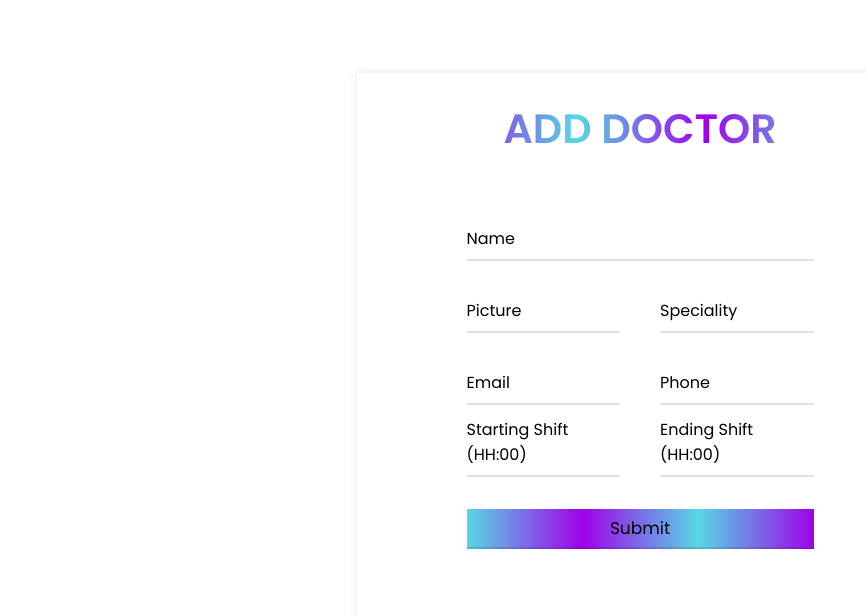
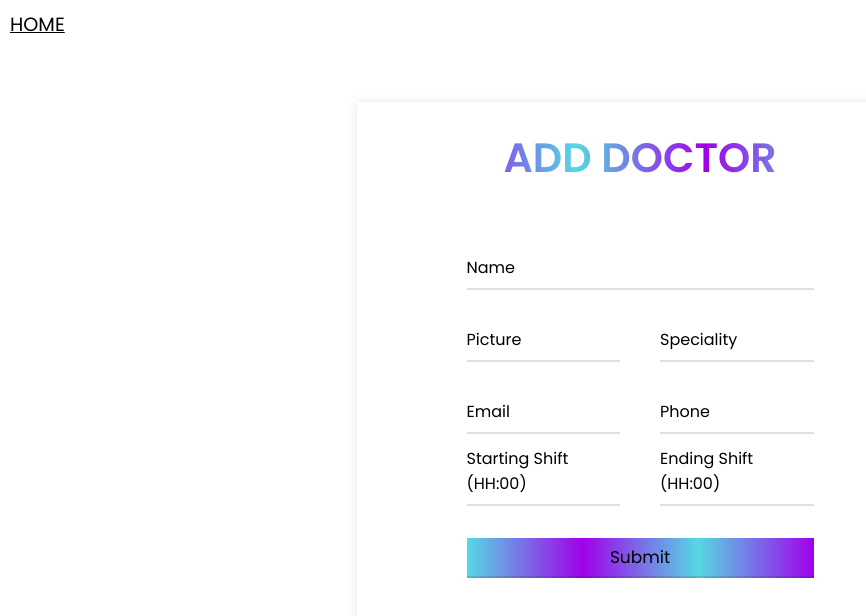
Before and after one commit to stino-x/doc-appointment, a React (Create React App) app: page /add-doctor in a window 1280 px wide. Shown: the top 616 px of the page, without its empty margins (0-866 px from the left). Built offline with nearby package versions, Linux system fonts and the light colour scheme; the HTML template or start-up script is replaced by a standard one.

Commit message:
update 11 files

```diff
--- a/src/Auth/Login.js
+++ b/src/Auth/Login.js
@@ -35,6 +35,8 @@ export default function Login() {
   };
 
   return (
+    <>
+      <Link className={styles['link-form']} to="/home">HOME</Link>
       <div className={styles.container}>
         <div className={styles.text}>
           LOG IN
@@ -79,5 +81,6 @@ export default function Login() {
           )}
         </form>
       </div>
+    </>
   );
 }
--- a/src/Styles/DoctorSelect.module.css
+++ b/src/Styles/DoctorSelect.module.css
@@ -15,6 +15,11 @@
   margin: 0;
   padding: 0;
   text-transform: capitalize;
+}
+
+.link-form {
+  color: black;
+  font-size: 1.2rem;
 }
 
 #root {
--- a/src/Styles/DoctorsForm.module.css
+++ b/src/Styles/DoctorsForm.module.css
@@ -13,6 +13,11 @@ body {
   min-width: 98vw;
   background: linear-gradient(115deg, #56d8e4 10%, #9f01ea 90%);
   background: linear-gradient(115deg, #9f01ea 10%, #56d8e4 90%);
+}
+
+.link-form {
+  color: black;
+  font-size: 1.2rem;
 }
 
 .container {
--- a/src/Styles/Login.module.css
+++ b/src/Styles/Login.module.css
@@ -16,6 +16,11 @@
   position: relative;
   max-width: 100%;
   max-height: 100%;
+}
+
+.link-form {
+  color: black;
+  font-size: 1.2rem;
 }
 
 .container .text {
--- a/src/Styles/ReservationForm.module.css
+++ b/src/Styles/ReservationForm.module.css
@@ -103,6 +103,11 @@
   transition: transform 0.3s ease;
 }
 
+.link-form {
+  color: black;
+  font-size: 1.2rem;
+}
+
 .input-data input:focus ~ .underline::before,
 .input-data input:valid ~ .underline::before,
 .textarea textarea:focus ~ .underline::before,
--- a/src/Styles/Reservations.module.css
+++ b/src/Styles/Reservations.module.css
@@ -4,6 +4,11 @@
   background: linear-gradient(to right, #56d8e4, #9f01ea);
   font-family: sans-serif;
   font-weight: 100;
+}
+
+.link-form {
+  color: black;
+  font-size: 1.2rem;
 }
 
 .container {
--- a/src/components/DetailPage.js
+++ b/src/components/DetailPage.js
@@ -55,6 +55,8 @@ export default function DoctorDetails() {
   const endingShift = extractTime(doctor.ending_shift);
 
   return (
+    <>
+      <Link className={styles['link-form']} to="home">HOME</Link>
       <div className={`${styles['doctor-page']} ${isMobile ? styles.mobile : styles.desktop}`}>
         <div className={styles['doctor-image']}>
           <img src={doctor.picture} alt="Doctor" />
@@ -86,5 +88,6 @@ export default function DoctorDetails() {
           </div>
         </div>
       </div>
+    </>
   );
 }
--- a/src/components/DoctorSelect.js
+++ b/src/components/DoctorSelect.js
@@ -2,10 +2,9 @@
 /* eslint-disable jsx-a11y/click-events-have-key-events */
 import React, { useEffect } from 'react';
 import { useDispatch, useSelector } from 'react-redux';
-import { useNavigate } from 'react-router-dom';
+import { useNavigate, Link } from 'react-router-dom';
 import { fetchDoctors } from '../redux/reducers/doctorslistSlice';
 import styles from '../Styles/DoctorSelect.module.css'; // Import CSS module
-
 // Function to extract time from datetime string
 const extractTime = (datetimeString) => {
   const time = new Date(datetimeString).toLocaleTimeString([], { hour: '2-digit', minute: '2-digit' });
@@ -35,6 +34,8 @@ export default function DoctorSelect() {
   };
 
   return (
+    <>
+      <Link className={styles['link-form']} to="/home">HOME</Link>
       <div className={styles.selectbody}>
         <nav className={styles.menu}>
           <ol>
@@ -91,5 +92,6 @@ export default function DoctorSelect() {
           </ol>
         </nav>
       </div>
+    </>
   );
 }
--- a/src/components/DoctorsForm.js
+++ b/src/components/DoctorsForm.js
@@ -1,7 +1,7 @@
 /* eslint-disable jsx-a11y/label-has-associated-control */
 import React, { useState } from 'react';
 import { useDispatch, useSelector } from 'react-redux';
-import { useNavigate } from 'react-router-dom';
+import { useNavigate, Link } from 'react-router-dom';
 import { createDoctor } from '../redux/reducers/newdoctorSlice';
 import styles from '../Styles/DoctorsForm.module.css'; // Import CSS module
 
@@ -38,6 +38,8 @@ export default function DoctorsForm() {
   };
 
   return (
+    <>
+      <Link className={styles['link-form']} to="/home">HOME</Link>
       <div className={styles.container}>
         <div className={styles.text}>ADD DOCTOR</div>
         <form onSubmit={handleSubmit}>
@@ -99,5 +101,6 @@ export default function DoctorsForm() {
           )}
         </form>
       </div>
+    </>
   );
 }
--- a/src/components/ReservationForm.js
+++ b/src/components/ReservationForm.js
@@ -2,7 +2,7 @@
 /* eslint-disable jsx-a11y/label-has-associated-control */
 import React, { useState, useEffect } from 'react';
 import { useDispatch, useSelector } from 'react-redux';
-import { useNavigate } from 'react-router-dom'; // Import useNavigate
+import { useNavigate, Link } from 'react-router-dom'; // Import useNavigate
 import { fetchAvailableSlots } from '../redux/reducers/FetchAvailableSlotsSlice';
 import { createReservation } from '../redux/reducers/createReservationSlice';
 import styles from '../Styles/ReservationForm.module.css';
@@ -63,6 +63,8 @@ export default function ReservationForm() {
   };
 
   return (
+    <>
+      <Link className={styles['link-form']} to="home">HOME</Link>
       <div className={styles.container}>
         <div className={styles.text}>RESERVATION FORM</div>
         <form onSubmit={handleSubmit}>
@@ -159,5 +161,6 @@ export default function ReservationForm() {
           </div>
         </form>
       </div>
+    </>
   );
 }
--- a/src/components/Reservations.js
+++ b/src/components/Reservations.js
@@ -1,5 +1,6 @@
 import React, { useEffect } from 'react';
 import { useDispatch, useSelector } from 'react-redux';
+import { Link } from 'react-router-dom'; // Import useNavigate
 import { fetchReservations } from '../redux/reducers/reservationslistSlice';
 import styles from '../Styles/Reservations.module.css'; // Import CSS module
 
@@ -45,6 +46,8 @@ export default function ReservationsTable() {
     );
   } else {
     content = (
+      <>
+        <Link className={styles['link-form']} to="/home">HOME</Link>
         <div className={styles.reservationsbody}>
           <table className={styles.table}>
             <thead>
@@ -69,6 +72,7 @@ export default function ReservationsTable() {
             </tbody>
           </table>
         </div>
+      </>
     );
   }
 
```
Lines whose indentation alone changed are shown as unchanged.
